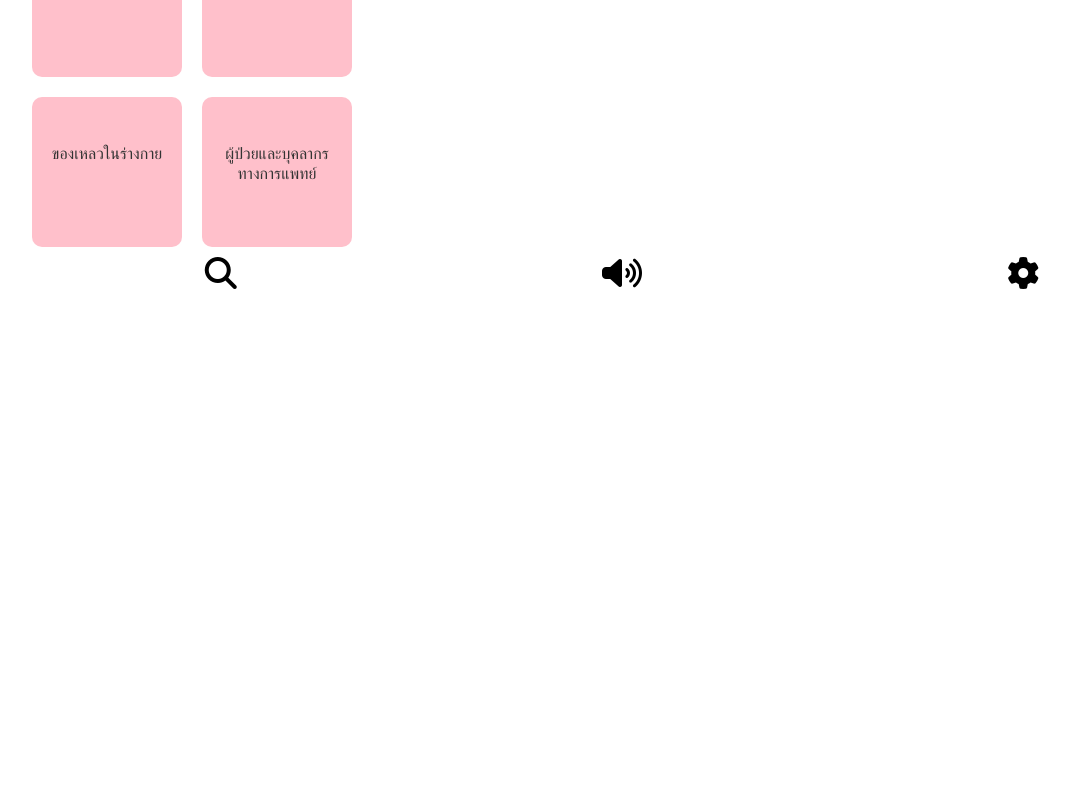
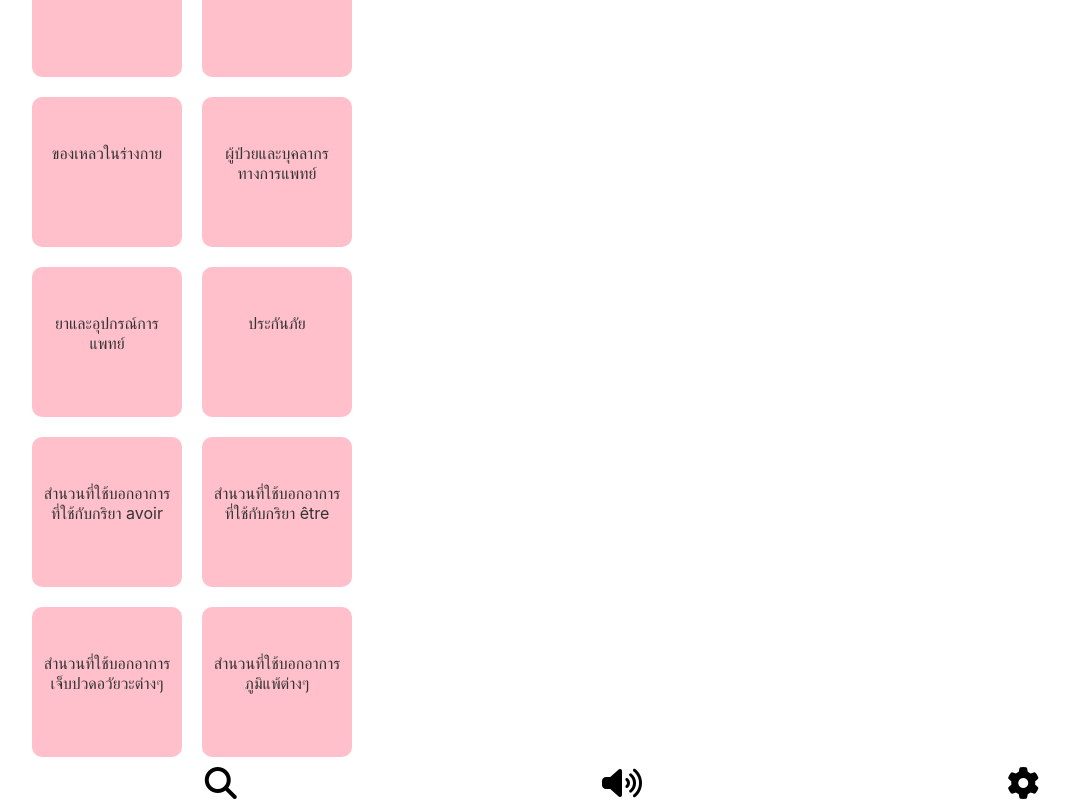
Before and after one commit to aisukdl/frenchvocab, a React (Create React App) app: page / in a window 1280 px wide. Shown: the part 633-1433 px from the top of the page, without its empty margins (18-1088 px from the left). Before the commit the page ends 923 px from the top, so only its background shows below. Built offline with nearby package versions, Linux system fonts and the light colour scheme; the HTML template or start-up script is replaced by a standard one.

Commit message:
category page updated

```diff
--- a/src/Category.js
+++ b/src/Category.js
@@ -66,6 +66,42 @@ function Category() {
                       </div>
                     </Link>
                     </div>
+                    <div className="horizontal-container">
+                    <Link to="/equipment">
+                      <div className="box">
+                        <p>ยาและอุปกรณ์การแพทย์</p>
+                      </div>
+                    </Link>
+                    <Link to="/insurance">
+                      <div className="box">
+                        <p>ประกันภัย</p>
+                      </div>
+                    </Link>
+                    </div>
+                    <div className="horizontal-container">
+                    <Link to="/avoir">
+                      <div className="box">
+                        <p>สำนวนที่ใช้บอกอาการที่ใช้กับกริยา avoir</p>
+                      </div>
+                    </Link>
+                    <Link to="/être">
+                      <div className="box">
+                        <p>สำนวนที่ใช้บอกอาการที่ใช้กับกริยา être</p>
+                      </div>
+                    </Link>
+                    </div>
+                    <div className="horizontal-container">
+                    <Link to="/ache">
+                      <div className="box">
+                        <p>สำนวนที่ใช้บอกอาการเจ็บปวดอวัยวะต่างๆ</p>
+                      </div>
+                    </Link>
+                    <Link to="/allergy">
+                      <div className="box">
+                        <p>สำนวนที่ใช้บอกอาการภูมิแพ้ต่างๆ</p>
+                      </div>
+                    </Link>
+                    </div>
                 </div>
           </div>
             <div className="menu">
--- a/src/vocab.json
+++ b/src/vocab.json
@@ -313,7 +313,7 @@
         ,{"word": "Avoir mal aux jambs" , "phonetic":"/avwaʀ mal o ʒɑ̃b/","thai-meaning": "ปวดขา","english-meaning":"Have legs pain"}
         ,{"word": "Avoir mal à l’oreille" , "phonetic":"/avwaʀ mal a lɔʀɛj/","thai-meaning": "ปวดหู","english-meaning":"Have earache"}
         ,{"word": "Avoir mal partout" , "phonetic":"/avwaʀ mal paʀtu/","thai-meaning": "ปวดไปหมดทั้งตัว","english-meaning":"Be ache all over"}],
-    "allegy":[{"word": "être allergique aux fruits de mer" , "phonetic":"/ɛtʀ alɛʀʒik o fʀɥi də mɛʀ/","thai-meaning": "แพ้อาหารทะเล","english-meaning":"Be allergic to seafood"}
+    "allergy":[{"word": "être allergique aux fruits de mer" , "phonetic":"/ɛtʀ alɛʀʒik o fʀɥi də mɛʀ/","thai-meaning": "แพ้อาหารทะเล","english-meaning":"Be allergic to seafood"}
         ,{"word": "être allergique aux crevettes" , "phonetic":"/ɛtʀ alɛʀʒik o kʀəvɛt/","thai-meaning": "แพ้กุ้ง","english-meaning":"Be allergic to shrimp"}
         ,{"word": "être allergique à la poussière " , "phonetic":"/ɛtʀ alɛʀʒik a la pusjɛʀ/","thai-meaning": "แพ้ฝุ่น","english-meaning":"Be allergic to dust"}
         ,{"word": "être allergique aux polis d’animaux" , "phonetic":"/ɛtʀ alɛʀʒik o pɔli danimo/","thai-meaning": "แพ้ขนสัตว์","english-meaning":"Be allergic to animal fur"}
```
